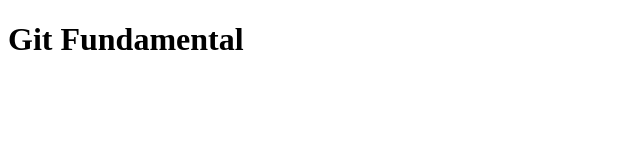
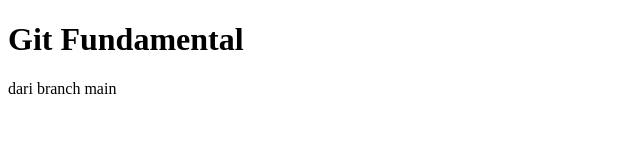
Before and after one commit to gangtato/gitfundamental, a plain HTML site: page index.html in a window 1280 px wide. Shown: the whole page, without its empty margins (0-640 px from the left). Drawn offline with Linux system fonts and the light colour scheme.

Commit message:
add paragraph main

```diff
--- a/index.html
+++ b/index.html
@@ -8,5 +8,6 @@
 </head>
 <body>
     <h1>Git Fundamental</h1>
+    <p>dari branch main</p>
 </body>
 </html>
```
